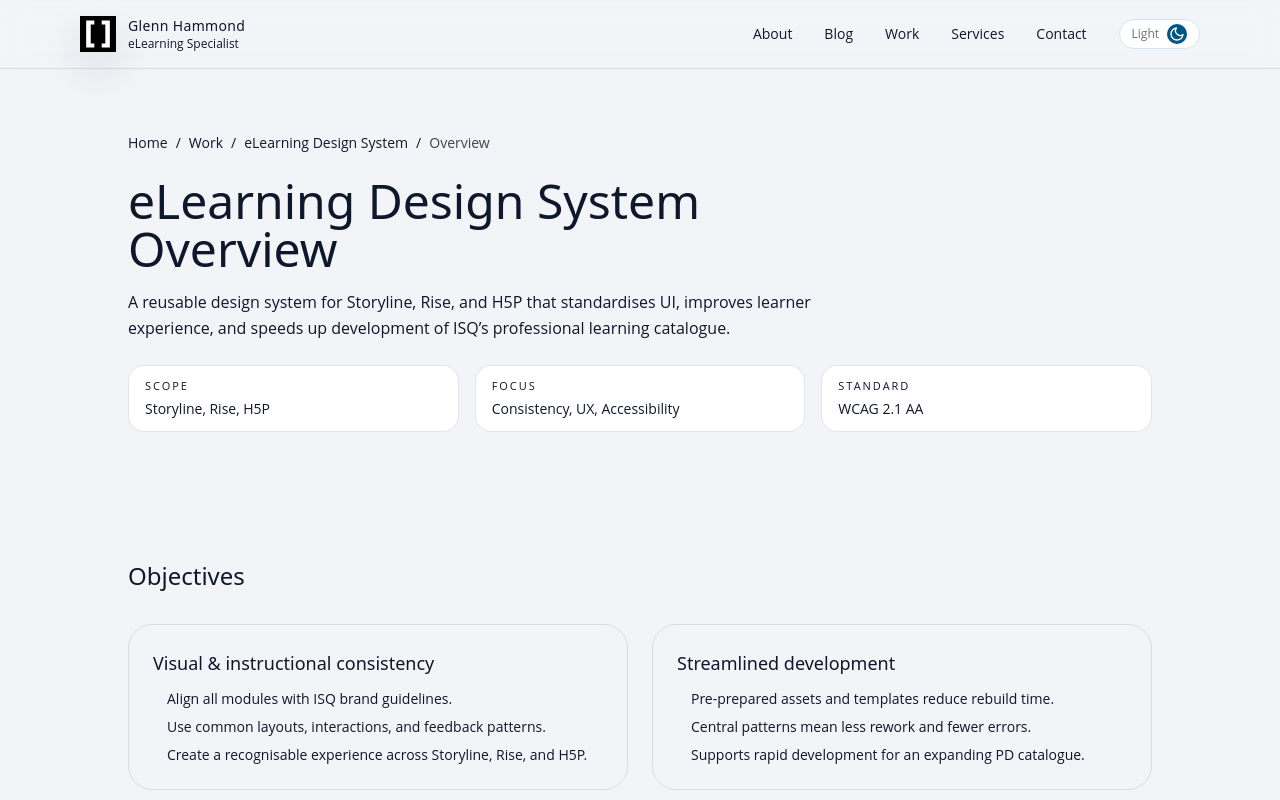
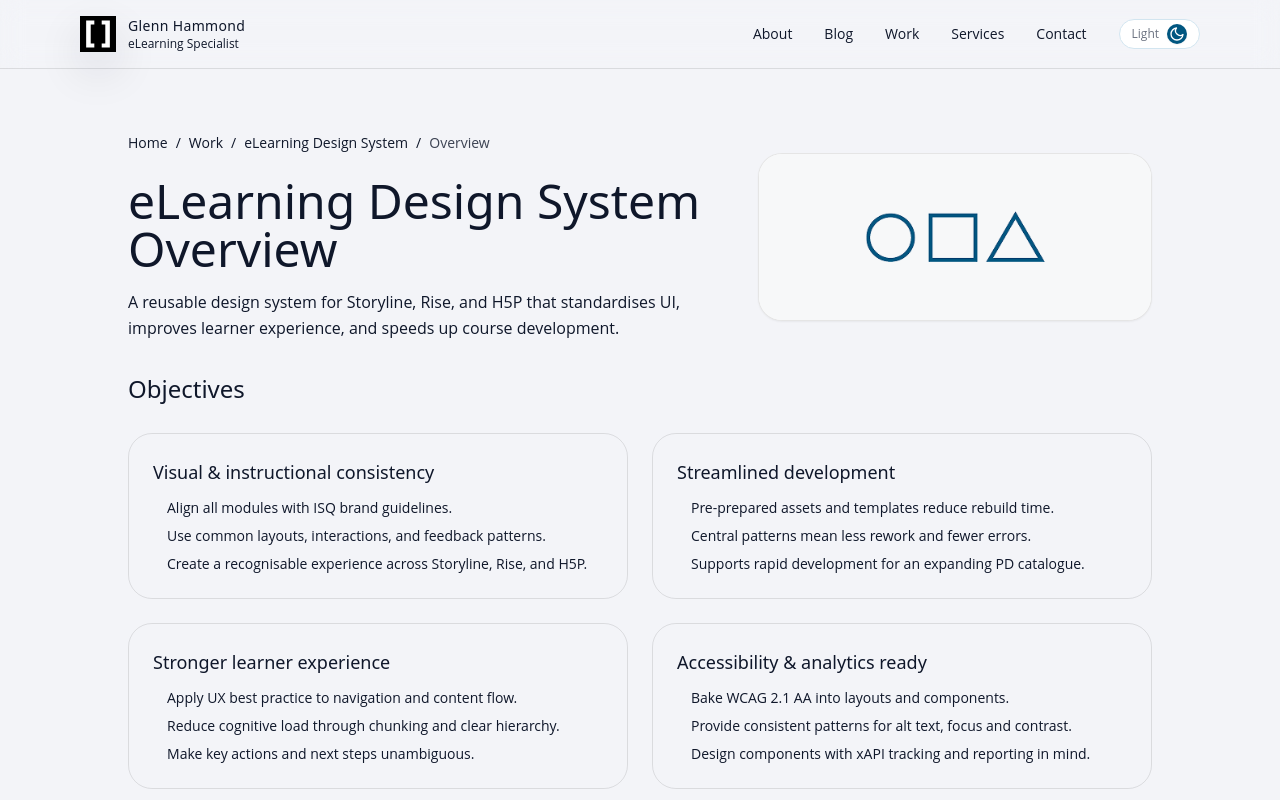
Before and after one commit to glennhammond/gh.com-react, a React (Vite) app: page /work/elearning-design-system/overview in a window 1280 px wide. Shown: the top 800 px of the page. Built offline with nearby package versions, Linux system fonts and the light colour scheme; a web font is replaced by a local one.

Commit message:
Updated pages

```diff
--- a/src/pages/ElearningDesignSystemOverview.jsx
+++ b/src/pages/ElearningDesignSystemOverview.jsx
@@ -13,13 +13,15 @@ export default function ElearningDesignSystemOverview() {
     <PageWrapper>
       <SEO
         title="eLearning Design System Overview – Glenn Hammond"
-        description="How a reusable eLearning design system streamlines Storyline, Rise, and H5P development while keeping ISQ courses on brand, accessible, and data-ready."
+        description="How a reusable eLearning design system streamlines Storyline, Rise, and H5P development."
         url="https://glennhammond.com/work/elearning-design-system/overview"
       />
 
       {/* HERO / INTRO */}
-      <Section>
+      <Section className="pb-4 md:pb-6">
         <Container>
+          <div className="grid gap-10 md:grid-cols-[minmax(0,1.5fr)_minmax(0,1fr)] items-center">
+            <div>
               <PageIntro
                 breadcrumb={[
                   { label: "Home", href: "/" },
@@ -31,24 +33,26 @@ export default function ElearningDesignSystemOverview() {
                   { label: "Overview" },
                 ]}
                 title="eLearning Design System Overview"
-            intro="A reusable design system for Storyline, Rise, and H5P that standardises UI, improves learner experience, and speeds up development of ISQ’s professional learning catalogue."
-            meta={
-              <div className="grid gap-4 md:grid-cols-3">
-                <MetaPill label="Scope" value="Storyline, Rise, H5P" />
-                <MetaPill
-                  label="Focus"
-                  value="Consistency, UX, Accessibility"
+                intro="A reusable design system for Storyline, Rise, and H5P that standardises UI, improves learner experience, and speeds up course development."
               />
-                <MetaPill label="Standard" value="WCAG 2.1 AA" />
             </div>
-            }
+
+            <div className="relative">
+              <div className="rounded-3xl border border-black/10 dark:border-white/10 bg-[var(--bg-soft)] overflow-hidden shadow-sm">
+                <img
+                  src="/images/elearning-design-system.png"
+                  alt="Preview of the eLearning Design System layouts"
+                  className="w-full h-auto object-cover"
                 />
+              </div>
+            </div>
+          </div>
         </Container>
       </Section>
 
       {/* OBJECTIVES */}
-      <Section>
-        <Container className="space-y-8 fade-in-up">
+      <Section className="pt-0 md:pt-2">
+        <Container className="space-y-6 md:space-y-7 fade-in-up">
           <h2 className="font-heading text-2xl text-[var(--text)]">
             Objectives
           </h2>
@@ -270,17 +274,6 @@ export default function ElearningDesignSystemOverview() {
    SMALL PRESENTATIONAL COMPONENTS
 ────────────────────────────────────────────── */
 
-function MetaPill({ label, value }) {
-  return (
-    <div className="rounded-2xl border border-black/10 dark:border-white/10 bg-[var(--bg-soft)] px-4 py-3">
-      <p className="text-[11px] uppercase tracking-[0.18em] text-[var(--text)]/60">
-        {label}
-      </p>
-      <p className="mt-1 text-sm font-medium text-[var(--text)]">{value}</p>
-    </div>
-  );
-}
-
 function ObjectiveCard({ title, items }) {
   return (
     <div className="rounded-3xl border border-black/10 dark:border-white/10 bg-[var(--bg)]/95 p-6 space-y-3">
```
Lines whose indentation alone changed are shown as unchanged.
